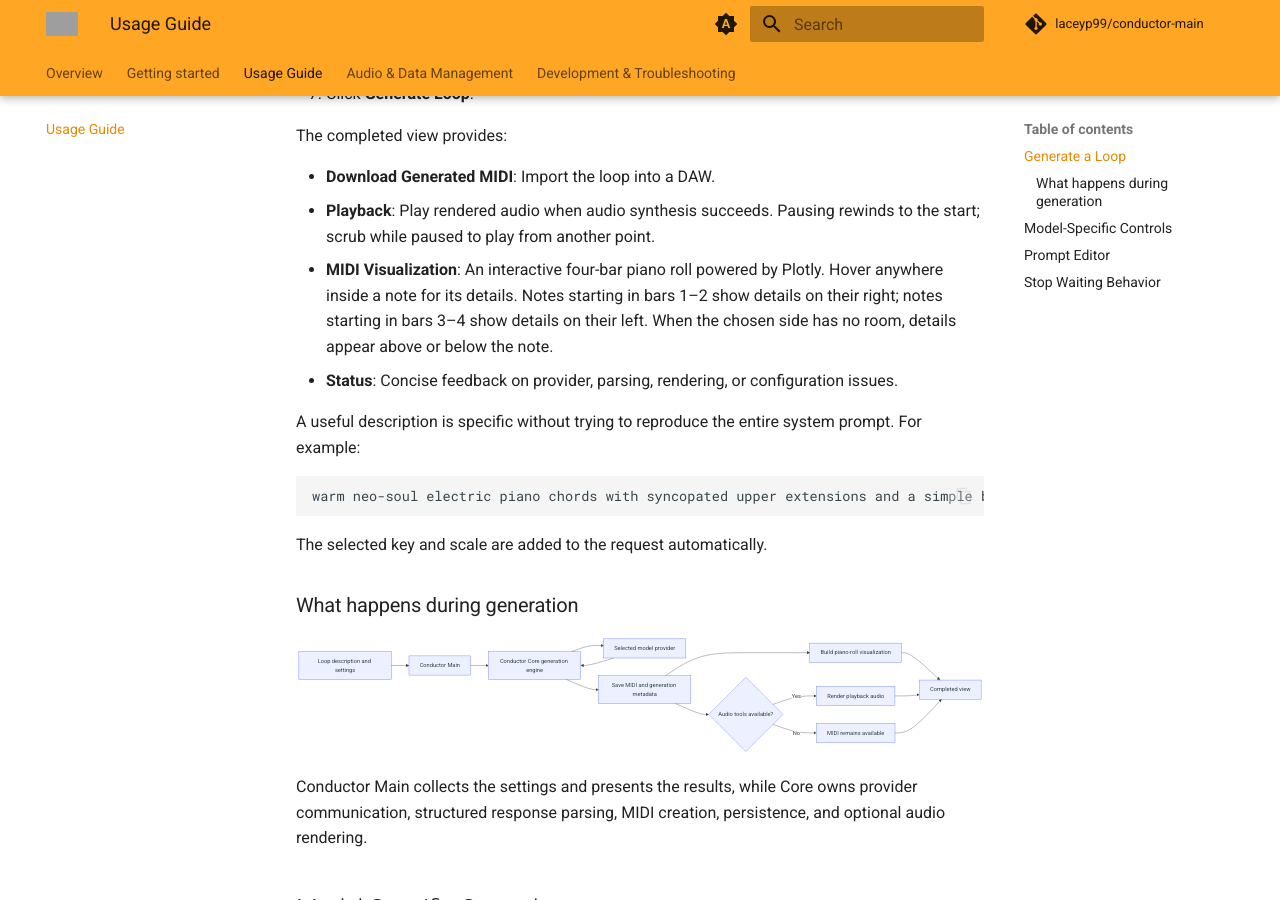
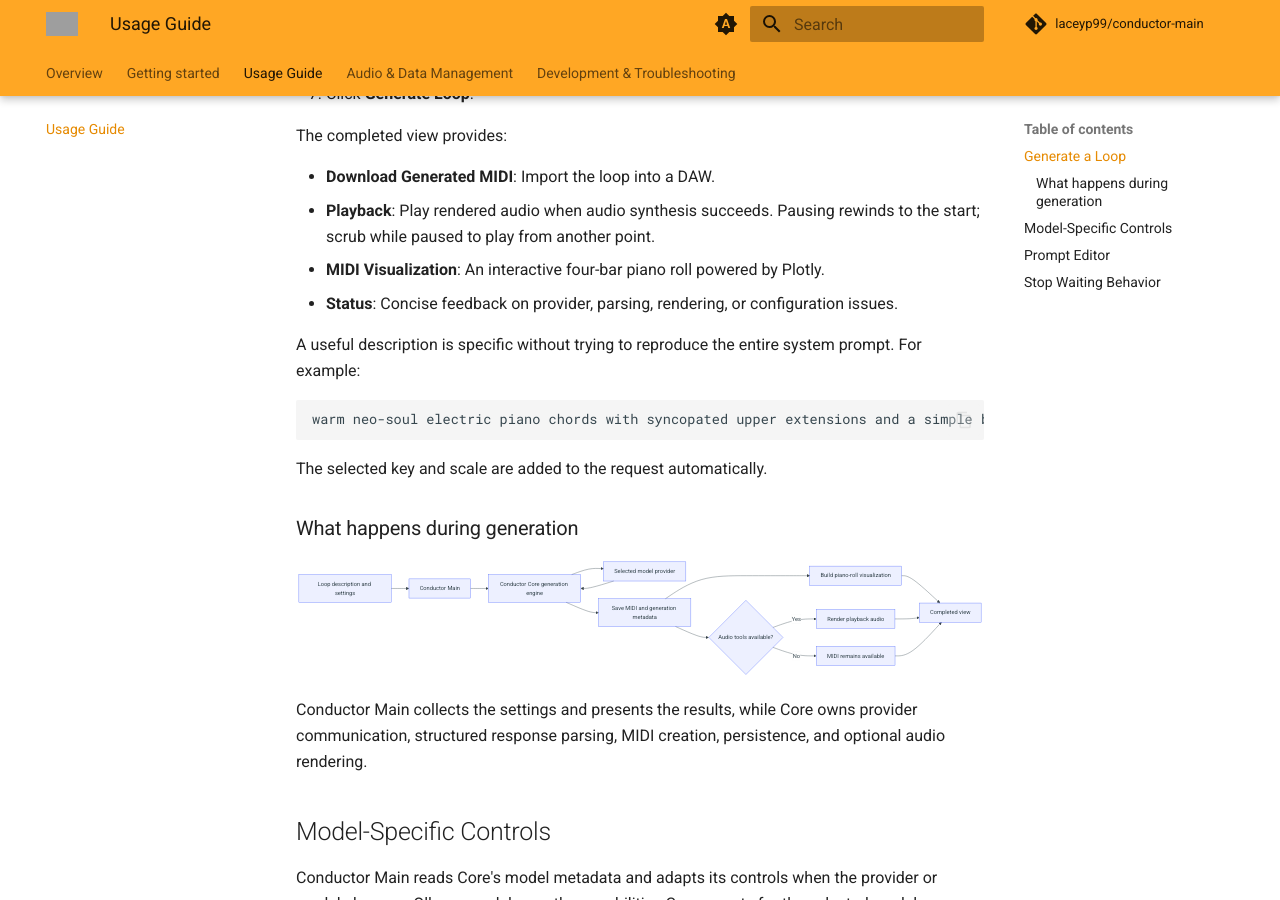
Before and after one commit to laceyp99/conductor-main, an MkDocs documentation site: the page built from docs/usage.md, in a window 1280 px wide and 900 px high, scrolled down 399 px. Built offline with MkDocs 1.6.1 and Material for MkDocs 9.7.7, drawn with Linux system fonts in a browser that asks for light colours; comment, search, counter and statistics services are not loaded; grey boxes are pictures that could not be loaded.

Commit message:
docs: remove tooltip placement details

```diff
--- a/docs/usage.md
+++ b/docs/usage.md
@@ -15,9 +15,6 @@ The completed view provides:
 - **Download Generated MIDI**: Import the loop into a DAW.
 - **Playback**: Play rendered audio when audio synthesis succeeds. Pausing rewinds to the start; scrub while paused to play from another point.
 - **MIDI Visualization**: An interactive four-bar piano roll powered by Plotly.
-  Hover anywhere inside a note for its details. Notes starting in bars 1–2 show
-  details on their right; notes starting in bars 3–4 show details on their left.
-  When the chosen side has no room, details appear above or below the note.
 - **Status**: Concise feedback on provider, parsing, rendering, or configuration issues.
 
 A useful description is specific without trying to reproduce the entire system prompt. For example:
```
